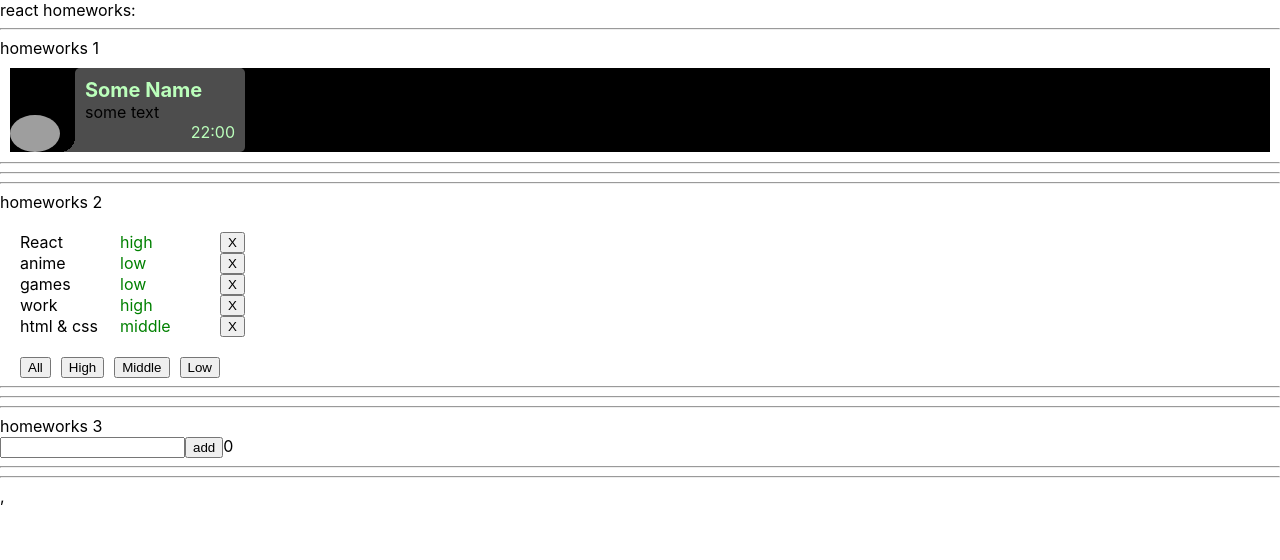
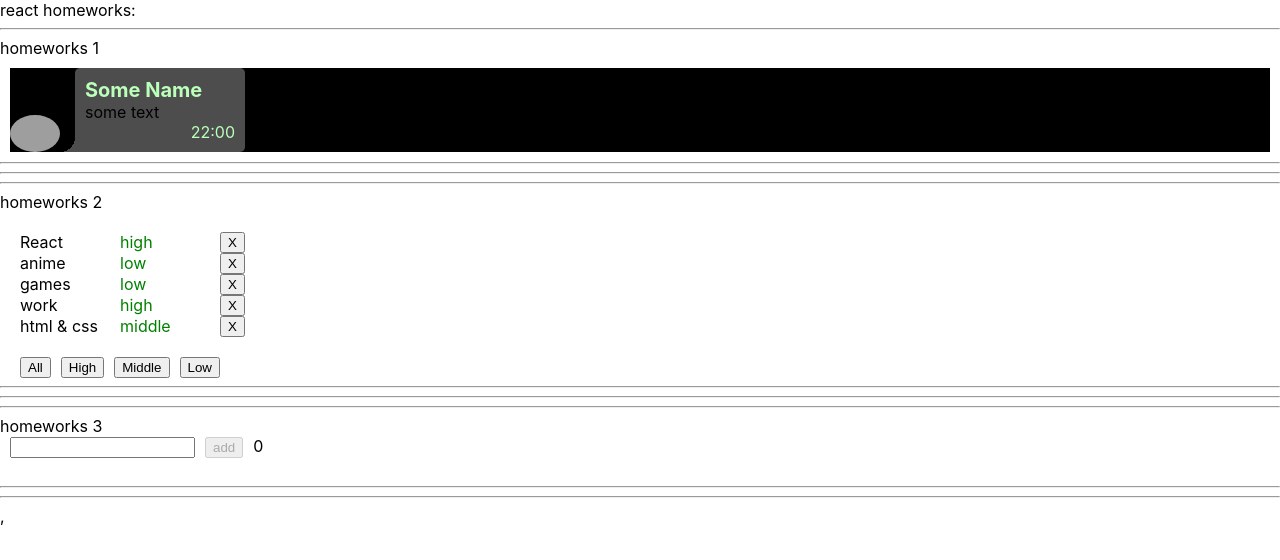
Before and after one commit to h2lo/homeworks-by-ignat, a React (Create React App) app: page / in a window 1280 px wide. Shown: the top 560 px of the page. Built offline with nearby package versions, Linux system fonts and the light colour scheme; grey boxes are pictures that could not be loaded.

Commit message:
Update hw3 task solution

```diff
--- a/src/p2-homeworks/h2/HW2.tsx
+++ b/src/p2-homeworks/h2/HW2.tsx
@@ -24,19 +24,22 @@ const defaultAffairs: (Array<AffairType>) = [ // need to fix any
 export const filterAffairs = (affairs: (Array<AffairType>), filter: FilterType): (Array<AffairType>) => { // need to fix any
     return (filter !== 'all') ? affairs.filter((elem) => elem.priority === filter) : affairs
 
-    // if (filter !== 'all')  return affairs
+    // if (filter === 'all')  return affairs
     // else if (filter === 'low')
-    //     return affairs = affairs.filter((elem) => elem.priority === filter)
+    //     return affairs.filter((elem) => elem.priority === filter)
     // else if (filter === 'high') {
-    //     return affairs = affairs.filter((elem) => elem.priority === filter)
+    //     return affairs.filter((elem) => elem.priority === filter)
     // } else if (filter === 'middle')  {
-    //     return affairs = affairs.filter((elem) => elem.priority === filter)
+    //     return affairs.filter((elem) => elem.priority === filter)
     // }
     // return affairs
 
+    // if (filter === 'all')  return affairs
+    // else return affairs.filter((elem) => elem.priority === filter)
+
 }
 export const deleteAffair = (affairs: (Array<AffairType>), _id: number): (Array<AffairType>) => { // need to fix any
-    return affairs = affairs.filter((elem)=> elem._id !==_id)// need to fix
+    return affairs.filter((elem)=> elem._id !==_id) // need to fix
 }
 
 function HW2() {
--- a/src/p2-homeworks/h3/Greeting.module.css
+++ b/src/p2-homeworks/h3/Greeting.module.css
@@ -1,13 +1,37 @@
-.error_warning {
-    color: red;
+.input {
+    margin-left: 10px;;
 }
 
-.noErrorInput {
-    /*border: 1px solid orange;*/
-    color:black;
-;}
+.input:focus {
+    outline: none;
+    border: 3px solid green ;
+}
+
+.errorWarning {
+    color: red;
+    height: 20px;
+    margin-left: 10px;
+}
 
 .errorInput {
-    border: 1px solid red;
+    outline: none;
+    border: 3px solid red;
     color: red;
+    margin-left: 10px;
 }
+
+.button {
+    margin: 0 10px;
+}
+
+.button:active {
+
+}
+
+.button:focus {
+
+}
+
+.button:disabled {
+
+}
--- a/src/p2-homeworks/h3/Greeting.tsx
+++ b/src/p2-homeworks/h3/Greeting.tsx
@@ -7,25 +7,25 @@ type GreetingPropsType = {
     addUser: () => void
     error: string
     totalUsers: number
-    onKeyPressHandler: (event:KeyboardEvent<HTMLInputElement>) => void
+    onKeyDownHandler: (event:KeyboardEvent<HTMLInputElement>) => void
 }
 
 // презентационная компонента (для верстальщика)
 const Greeting: React.FC<GreetingPropsType> = (
-    {name, setNameCallback, addUser, error, totalUsers, onKeyPressHandler} // деструктуризация пропсов
+    {name, setNameCallback, addUser, error, totalUsers, onKeyDownHandler} // деструктуризация пропсов
 ) => {
-    let inputClass;
-    error ?  inputClass = s.errorInput : inputClass = s.noErrorInput
+    const inputClass = error ? s.errorInput : s.input
     return (
         <div>
             <input value={name}
                    onChange={setNameCallback}
-                   onKeyUp = {onKeyPressHandler}
+                   onBlur = {setNameCallback}
+                   onKeyDown = {onKeyDownHandler}
                    className={inputClass}/>
-            <button onClick={addUser}>add</button>
+            <button onClick={addUser} className={s.button} disabled = {!name}>
+                add</button>
             <span>{totalUsers}</span>
-            <div className = {s.error_warning}>{error}</div>
-
+            <div className = {s.errorWarning}>{error}</div>
         </div>
     )
 }
--- a/src/p2-homeworks/h3/GreetingContainer.tsx
+++ b/src/p2-homeworks/h3/GreetingContainer.tsx
@@ -11,34 +11,42 @@ type GreetingContainerPropsType = {
 // function GreetingContainer(props: GreetingPropsType) {
 
 // более современный и удобный для про :)
+//
+
 // уровень локальной логики
 const GreetingContainer: React.FC<GreetingContainerPropsType> = ({users, addUserCallback}) => { // деструктуризация пропсов
     const [name, setName] = useState<string>('') // need to fix any
     let [error, setError] = useState<string>('') // need to fix any
 
-    const setNameCallback = (event: ChangeEvent<HTMLInputElement>) => {// need to fix any
-        setName(event.currentTarget.value.trim())
-        setError('')
-    }
+    const setNameCallback = (event: ChangeEvent<HTMLInputElement>) => { // need to fix any
 
-    const onKeyPressHandler = (event:KeyboardEvent<HTMLInputElement>) => {
-        if(event.key === 'Enter') {
-         addUser()
+        const trimmedName = event.currentTarget.value.trim() // обрезаем пробелы в начале и конце name
+
+        // если trimmedName - true, то ...
+        if (trimmedName) {
+            setName(trimmedName)
+            error && setError('')
+        }
+        // если trimmedName - false, т.е '', то ...
+        else {
+            name && setName('')
+            setError('name is required')
         }
     }
 
     const addUser = () => {
-        if (name === '') {
-            setError(error = 'name is required')
-        } else if (name) {
-            alert(`Hello  ${name}!`)
-            setName('')
-            setError('')
-            addUserCallback(name)
+        addUserCallback(name)
+        alert(`Hello ${name} !`)
+        setName('')
+        }
+
+
+    const onKeyPressHandler = (event: KeyboardEvent<HTMLInputElement>) => {
+        if (event.key === 'Enter' && name) {
+            addUser()
         }
     }
-
-    const totalUsers = users.length // счетчик пользователей
+    const totalUsers = users.length // длина массива = счетчику пользователей
 
     return (
         <Greeting
@@ -47,7 +55,7 @@ const GreetingContainer: React.FC<GreetingContainerPropsType> = ({users, addUser
             addUser={addUser}
             error={error}
             totalUsers={totalUsers}
-            onKeyPressHandler = {onKeyPressHandler}
+            onKeyDownHandler={onKeyPressHandler}
         />
     )
 }
--- a/src/p2-homeworks/h3/HW3.tsx
+++ b/src/p2-homeworks/h3/HW3.tsx
@@ -12,9 +12,13 @@ export type UserType = {
 function HW3() {
     const [users, setUsers] = useState<Array<UserType>>([]) // need to fix any
     console.log(users)
+
     const addUserCallback = (userName: string) => { // need to fix any
-        let user = {_id: v1(), name: userName}
-        setUsers([user, ...users]) // need to fix
+        let user = {
+            _id: v1(),
+            name: userName
+        }
+        setUsers([...users, user]) // need to fix
     }
 
     return (
```
